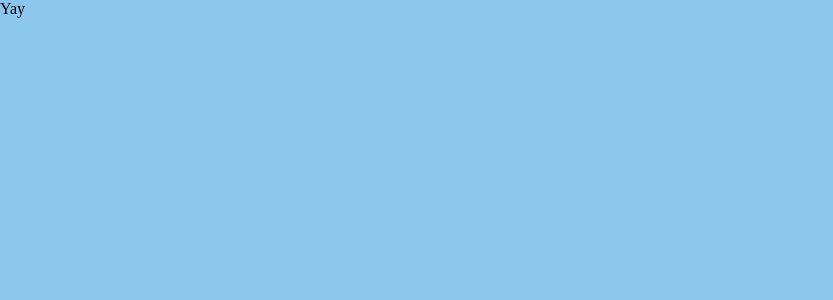
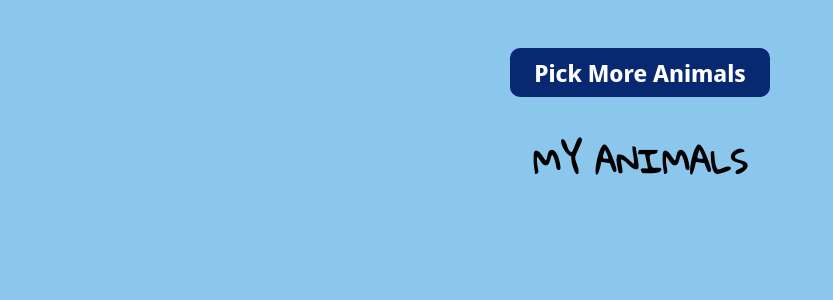
Before and after one commit to shawncace/animal-house, a React (Create React App) app: page /animalhome in a window 1280 px wide. Shown: the top 300 px of the page, without its empty margins (0-833 px from the left). Built offline with nearby package versions, Linux system fonts and the light colour scheme.

Commit message:
navigate from animalhome page back to index with btn and header added

```diff
--- a/src/App.js
+++ b/src/App.js
@@ -10,9 +10,7 @@ return (
       <Route path='/animalhome' element={<AnimalHome />} />
     </Routes>
 
-    <div className="App">
 
-    </div>
   </Router>
 
 );
--- a/src/Pages/AnimalHome.js
+++ b/src/Pages/AnimalHome.js
@@ -1,7 +1,18 @@
+import {useNavigate} from 'react-router-dom'
+
 const AnimalHome = () => {
+  let navigate=useNavigate()
+
   return (
     <>
-      <div>Yay</div>
+      <div className="animal-home-wrapper">
+        <div className="go-back-container">
+          <button className="btn" onClick={()=>navigate('/')}>Pick More Animals</button>
+        </div>
+        <header className='header'>My Animals</header>
+
+      </div>
+
     </>
   );
 }
--- a/src/Pages/Index.js
+++ b/src/Pages/Index.js
@@ -1,3 +1,4 @@
+import {Link} from 'react-router-dom'
 import {useState} from 'react'
 import tryagainpic from '../images/tryagain.jpg'
 
@@ -73,7 +74,7 @@ const Index = () => {
           </div>
 
           <div className="home-container">
-            <button className="btn">My Animals</button>
+            <button className="btn animal-home-btn"><Link to='/animalhome'>My Animals</Link></button>
 
           </div>
 
--- a/src/index.css
+++ b/src/index.css
@@ -22,7 +22,7 @@ body{
 
 .header{
   text-align: center;
-
+  /* border:2px solid orange; */
   padding-top: 1em;
   font-family: 'Gloria Hallelujah', cursive;
   text-transform: uppercase;
@@ -59,6 +59,11 @@ body{
   border-radius: 10px;
   border: none;
   font-weight: bold;
+  color: white;
+}
+
+.animal-home-btn a{
+  text-decoration: none;
   color: white;
 }
 
@@ -105,3 +110,10 @@ body{
   display: flex;
   justify-content: center;
 }
+
+.go-back-container{
+  /* border:2px solid red; */
+  display: flex;
+  justify-content: center;
+  padding-top: 3rem;
+}
```
